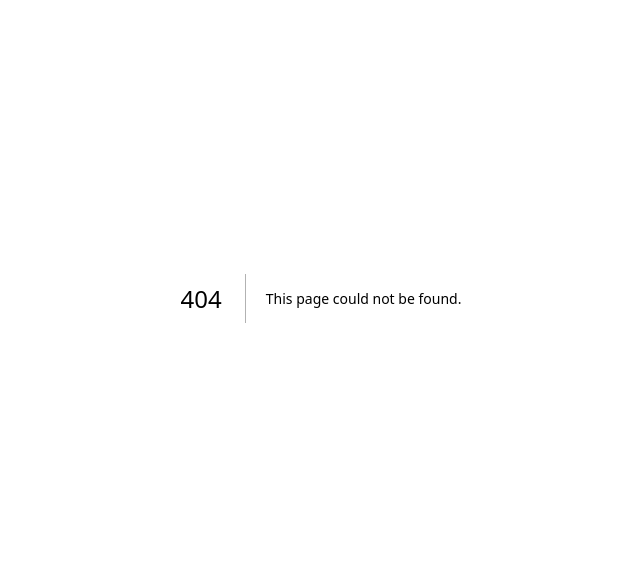
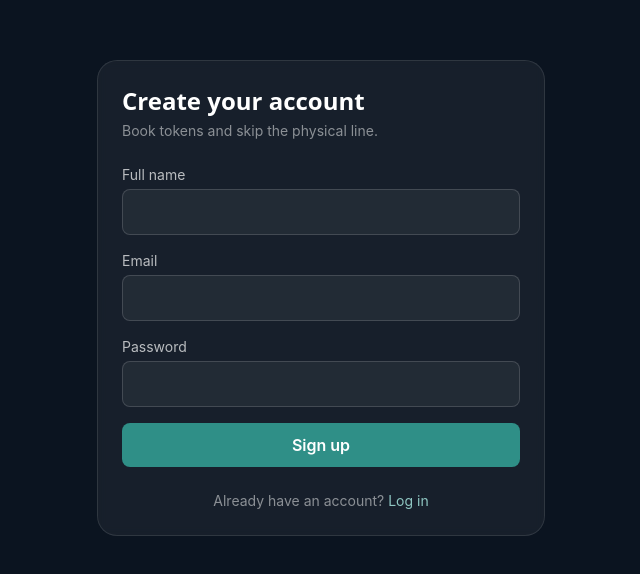
Before and after one commit to Desi-Developerr/smart-queue, a Next.js app: page /signup in a window 1280 px wide. Before the commit this address had no page. Shown: the part 102-676 px from the top of the page, without its empty margins (319-959 px from the left). Built offline with nearby package versions, Linux system fonts and the light colour scheme; no server answers.

Commit message:
Create signup.js

```diff
--- /dev/null
+++ b/pages/signup.js
@@ -0,0 +1,74 @@
+import { useState } from "react";
+import { useRouter } from "next/router";
+import { supabase } from "../lib/supabaseClient";
+
+export default function Signup() {
+  const [fullName, setFullName] = useState("");
+  const [email, setEmail] = useState("");
+  const [password, setPassword] = useState("");
+  const [error, setError] = useState("");
+  const [loading, setLoading] = useState(false);
+  const router = useRouter();
+
+  async function handleSignup(e) {
+    e.preventDefault();
+    setLoading(true);
+    setError("");
+
+    const { data, error: signUpError } = await supabase.auth.signUp({
+      email,
+      password,
+    });
+
+    if (signUpError) {
+      setError(signUpError.message);
+      setLoading(false);
+      return;
+    }
+
+    if (data.user) {
+      await supabase.from("profiles").insert({
+        id: data.user.id,
+        full_name: fullName,
+        role: "user",
+      });
+    }
+
+    setLoading(false);
+    router.push("/login");
+  }
+
+  return (
+    <div className="min-h-screen flex items-center justify-center px-4">
+      <div className="card w-full max-w-md">
+        <h1 className="font-display text-2xl font-semibold mb-1">Create your account</h1>
+        <p className="text-white/50 text-sm mb-6">Book tokens and skip the physical line.</p>
+
+        <form onSubmit={handleSignup} className="space-y-4">
+          <div>
+            <label className="text-sm text-white/70 block mb-1">Full name</label>
+            <input className="input" value={fullName} onChange={(e) => setFullName(e.target.value)} required />
+          </div>
+          <div>
+            <label className="text-sm text-white/70 block mb-1">Email</label>
+            <input type="email" className="input" value={email} onChange={(e) => setEmail(e.target.value)} required />
+          </div>
+          <div>
+            <label className="text-sm text-white/70 block mb-1">Password</label>
+            <input type="password" className="input" value={password} onChange={(e) => setPassword(e.target.value)} required minLength={6} />
+          </div>
+
+          {error && <p className="text-red-400 text-sm">{error}</p>}
+
+          <button type="submit" className="btn-primary w-full" disabled={loading}>
+            {loading ? "Creating account..." : "Sign up"}
+          </button>
+        </form>
+
+        <p className="text-white/50 text-sm mt-6 text-center">
+          Already have an account? <a href="/login" className="text-brand-300 hover:underline">Log in</a>
+        </p>
+      </div>
+    </div>
+  );
+}
```
